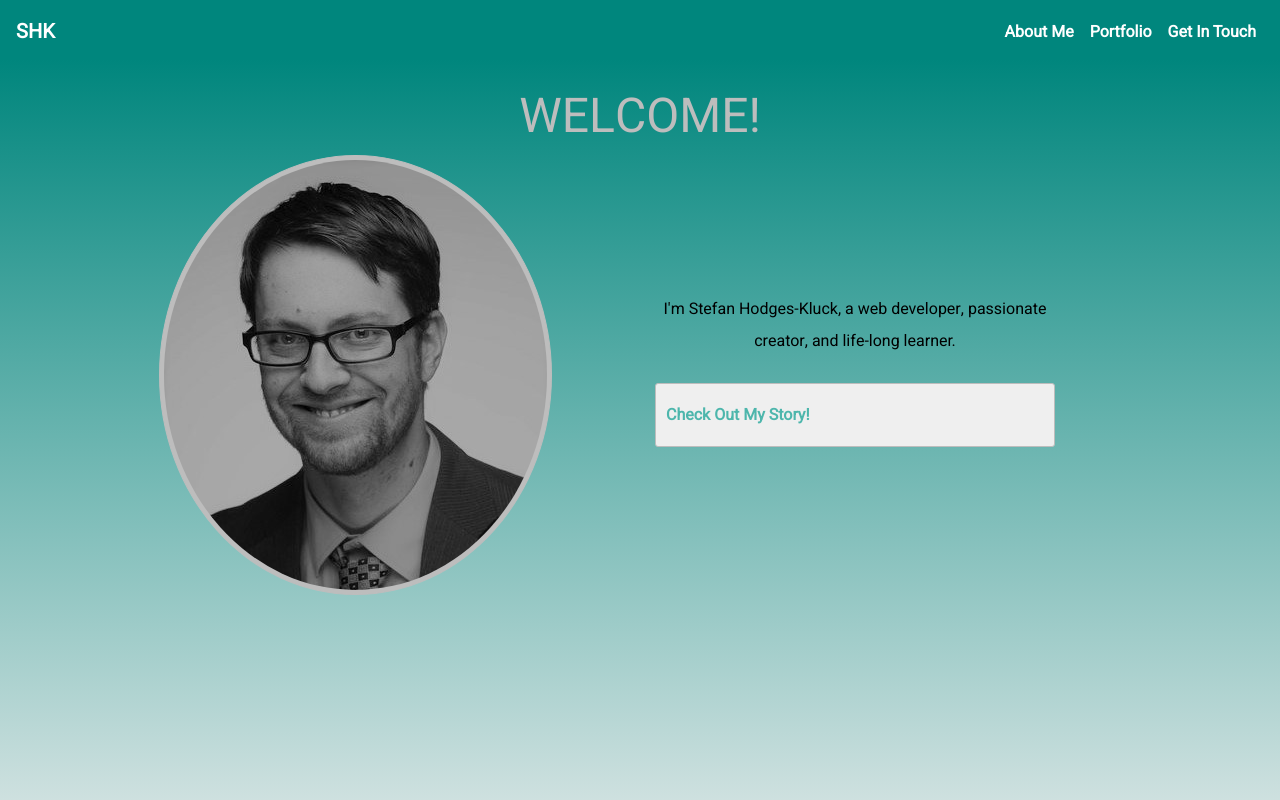
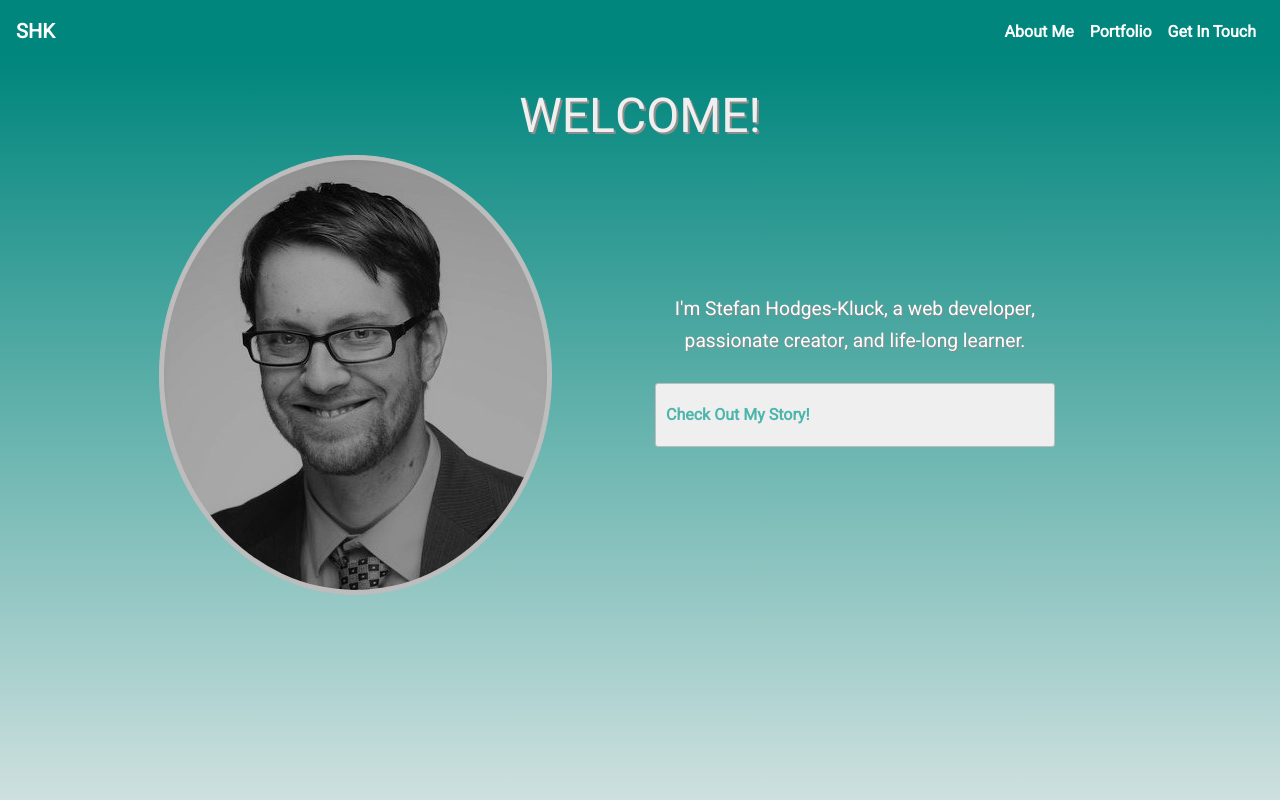
Before and after one commit to stefanhk31/portfolio-angular, an Angular app: page / in a window 1280 px wide. Shown: the top 800 px of the page. Built offline with nearby package versions, Linux system fonts and the light colour scheme.

Commit message:
Changed welcome text colors, added box shadows throughout

```diff
--- a/src/app/welcome/welcome.component.html
+++ b/src/app/welcome/welcome.component.html
@@ -9,7 +9,7 @@
             </div>
             <div class="col-xs-12 col-md-6 d-flex align-items-center">
                     <div class="welcome-text-wrapper">
-                        <p class="text-center opening-text">I'm Stefan Hodges-Kluck, a web developer, passionate creator, and life-long learner.
+                        <p class="text-center">I'm Stefan Hodges-Kluck, a web developer, passionate creator, and life-long learner.
                         </p>
                         <div class="guiding-link d-flex flex-column">
                             <a routerLink="/about">Check Out My Story!</a>
--- a/src/assets/scss/_global.scss
+++ b/src/assets/scss/_global.scss
@@ -16,7 +16,7 @@ h5,
 h6 {
     text-align: center;
     text-transform: uppercase;
-    color: $med_teal;
+    color: $light_gray;
 }
 
 h1 {
--- a/src/assets/scss/content/_content.scss
+++ b/src/assets/scss/content/_content.scss
@@ -11,6 +11,12 @@
 
     p {
         color: white;
+    }
+
+    &.about,&.portfolio,&.contact {
+        h2 {
+            text-shadow: 1px 1px $med_teal;
+        }
     }
 
 
--- a/src/assets/scss/content/components/_welcome.scss
+++ b/src/assets/scss/content/components/_welcome.scss
@@ -9,14 +9,15 @@
             padding-top: 0;
         }
 
-        .opening-text {
-            color: $black;
-         }
-
     }
 
     h1 {
-        color: $med_gray;
+        text-shadow: 2px 2px $dark_gray;
+    }
+
+    p {
+        font-size: 1.2rem;
+        text-shadow: 1px 1px $dark_gray;
     }
 
     img.img-thumbnail {
--- a/src/assets/scss/content/components/portfolio/_case-study.scss
+++ b/src/assets/scss/content/components/portfolio/_case-study.scss
@@ -1,6 +1,16 @@
 .case-study {
     .container {
         height: 100%;
+    }
+
+    h1,
+    h2,
+    h3,
+    h4,
+    h5,
+    h6 {
+        color: $med_teal;
+        text-shadow: 1px 1px $light_gray;
     }
 
     h4 {
@@ -30,7 +40,8 @@
     }
 
 
-    .carousel-control-next, .carousel-control-prev {
+    .carousel-control-next,
+    .carousel-control-prev {
         top: 75%;
     }
 
```
